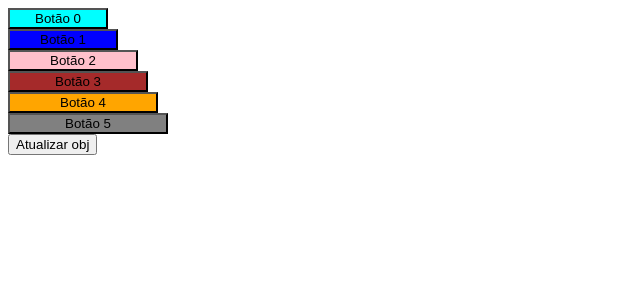
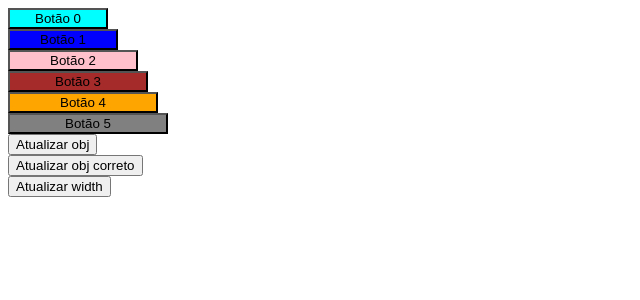
Before and after one commit to leticiareginajf/treinamento, an Angular app in the folder treinamento/: page / in a window 1280 px wide. Shown: the top 300 px of the page, without its empty margins (0-640 px from the left). Built offline with nearby package versions, Linux system fonts and the light colour scheme.

Commit message:
aumento de width

```diff
--- a/treinamento/src/app/app.component.html
+++ b/treinamento/src/app/app.component.html
@@ -49,3 +49,7 @@
 <button [style]="styleObj">Botão 5</button>
 <br/>
 <button (click)="updateStyleObj()">Atualizar obj</button>
+<br/>
+<button (click)="updateStyleObjCorrect()">Atualizar obj correto</button>
+<br/>
+<button (click)="updateWidth()">Atualizar width</button>
--- a/treinamento/src/app/app.component.ts
+++ b/treinamento/src/app/app.component.ts
@@ -18,6 +18,20 @@ export class AppComponent {
     console.log('updateStyleObj');
     this.styleObj.width = '170px';
     this.styleObj.backgroundColor = 'lightblue';
+  }
+
+  updateStyleObjCorrect(){
+    console.log('updateStyleObjCorrect');
+
+    this.styleObj = {
+      width: '170px',
+      backgroundColor: 'lightblue'
+    };
+
+  }
+
+  updateWidth(){
+    this.widthButton2 = 200
   }
 }
 
```
